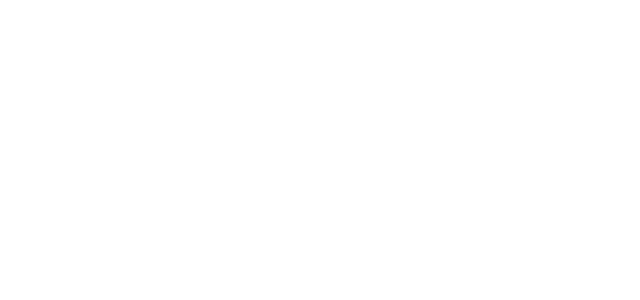
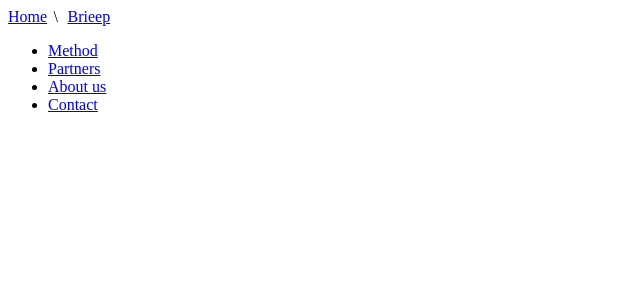
Before and after one commit to Nayomekaia/lenardandlenard, a SvelteKit app: page /brieep in a window 1280 px wide. Shown: the top 300 px of the page, without its empty margins (0-640 px from the left). Built offline with nearby package versions, Linux system fonts and the light colour scheme.

Commit message:
breadcrumb
#24

```diff
--- /dev/null
+++ b/src/lib/atoms/Breadcrumb.svelte
@@ -0,0 +1,44 @@
+<script>
+    // Import the page store from SvelteKit to get the current URL
+    import { page } from "$app/stores";
+
+    // Import derived to create new reactive stores based on existing ones
+    import { derived } from "svelte/store";
+
+    // Split the URL pathname into segments (remove empty strings)
+    const segments = derived(page, ($page) =>
+        $page.url.pathname.split("/").filter(Boolean),
+    );
+
+    // Get the first segment of the path to display as the main breadcrumb
+    const firstBreadcrumb = derived(segments, ($segments) => $segments[0]);
+
+    // Function to format a breadcrumb string
+    const format = (breadcrumb) => {
+        if (!breadcrumb) return "";
+        return String(breadcrumb)
+            .replace(/-/g, " ")
+            .replace(/\b\w/g, (c) => c.toUpperCase());
+    };
+</script>
+
+{#if $firstBreadcrumb}
+    <!-- Only show breadcrumbs if there is a segment -->
+    <nav class="breadcrumb">
+        <a href="/">Home</a>
+        <!-- Always start with Home -->
+        <span class="separator"> \ </span>
+        <!-- Separator between breadcrumbs -->
+        <a href="/{$firstBreadcrumb}">{format($firstBreadcrumb)}</a>
+    </nav>
+{/if}
+
+<style>
+    a {
+        font-size: 16px;
+    }
+
+    .separator {
+        margin: 0 0.35em 0 0.15em;
+    }
+</style>
--- /dev/null
+++ b/src/lib/organisms/NavBottom.svelte
@@ -0,0 +1,12 @@
+<script>
+  import { page } from "$app/stores";
+</script>
+
+<nav class="nav-bottom">
+<ul class="desktop-nav">
+  <li><a class={$page.url.pathname === "/method" ? "menu-button active" : "menu-button"} href="/method">Method</a></li>
+  <li><a class={$page.url.pathname === "/partners" ? "menu-button active" : "menu-button"} href="/partners">Partners</a></li>
+  <li><a class={$page.url.pathname === "/about-us" ? "menu-button active" : "menu-button"} href="/about-us">About us</a></li>
+  <li><a class={$page.url.pathname === "/contact" ? "menu-button active" : "menu-button"} href="/contact">Contact</a></li>
+</ul>
+</nav>
--- a/src/routes/+layout.svelte
+++ b/src/routes/+layout.svelte
@@ -1,11 +1,15 @@
 <script>
-	import favicon from '$lib/assets/favicon.svg';
+	import Breadcrumb from '$lib/atoms/Breadcrumb.svelte';
+	import NavBottom from '$lib/organisms/NavBottom.svelte';
 
 	let { children } = $props();
 </script>
 
-<svelte:head>
-	<link rel="icon" href={favicon} />
-</svelte:head>
+
+
+<header>
+	<Breadcrumb />
+	<NavBottom />
+</header>
 
 {@render children()}
```
Also changed, not shown: src/routes/+page.server.js (added), 1 other file (tests, documents, lock files or other folders).
